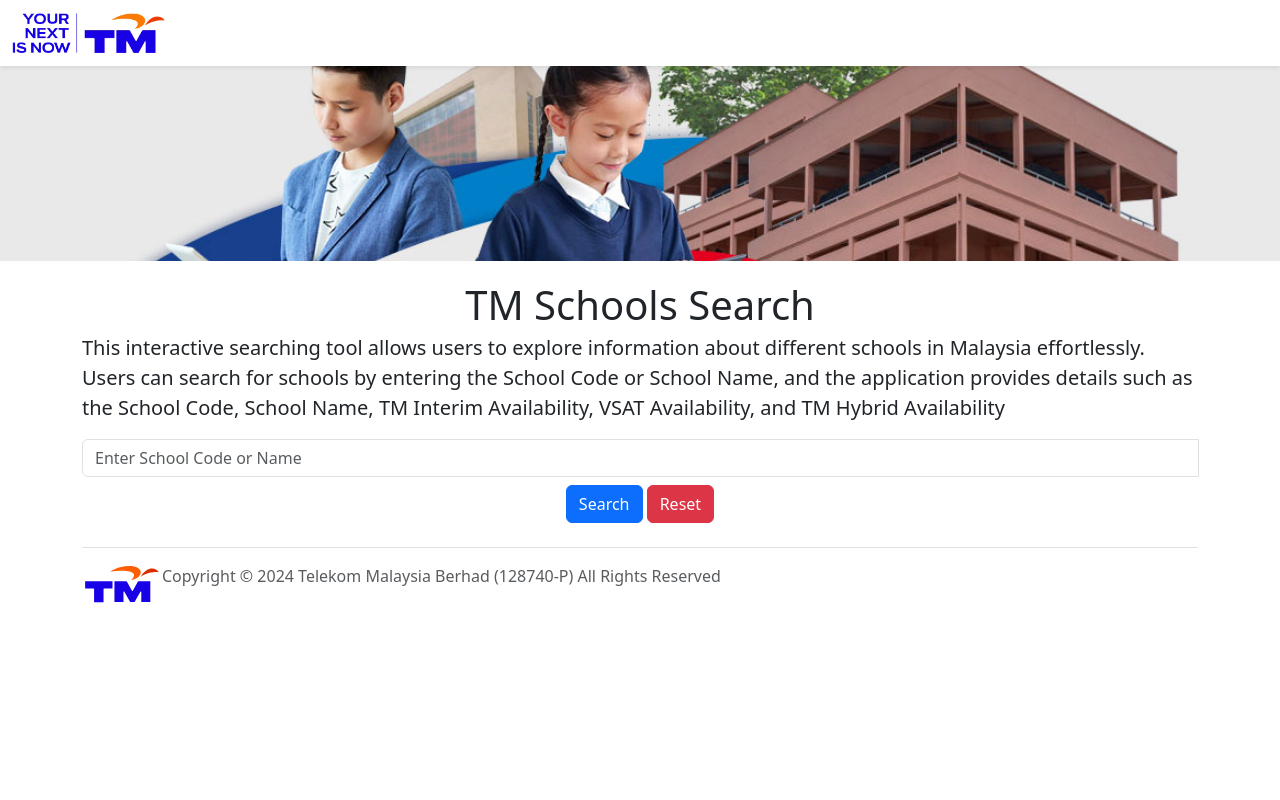
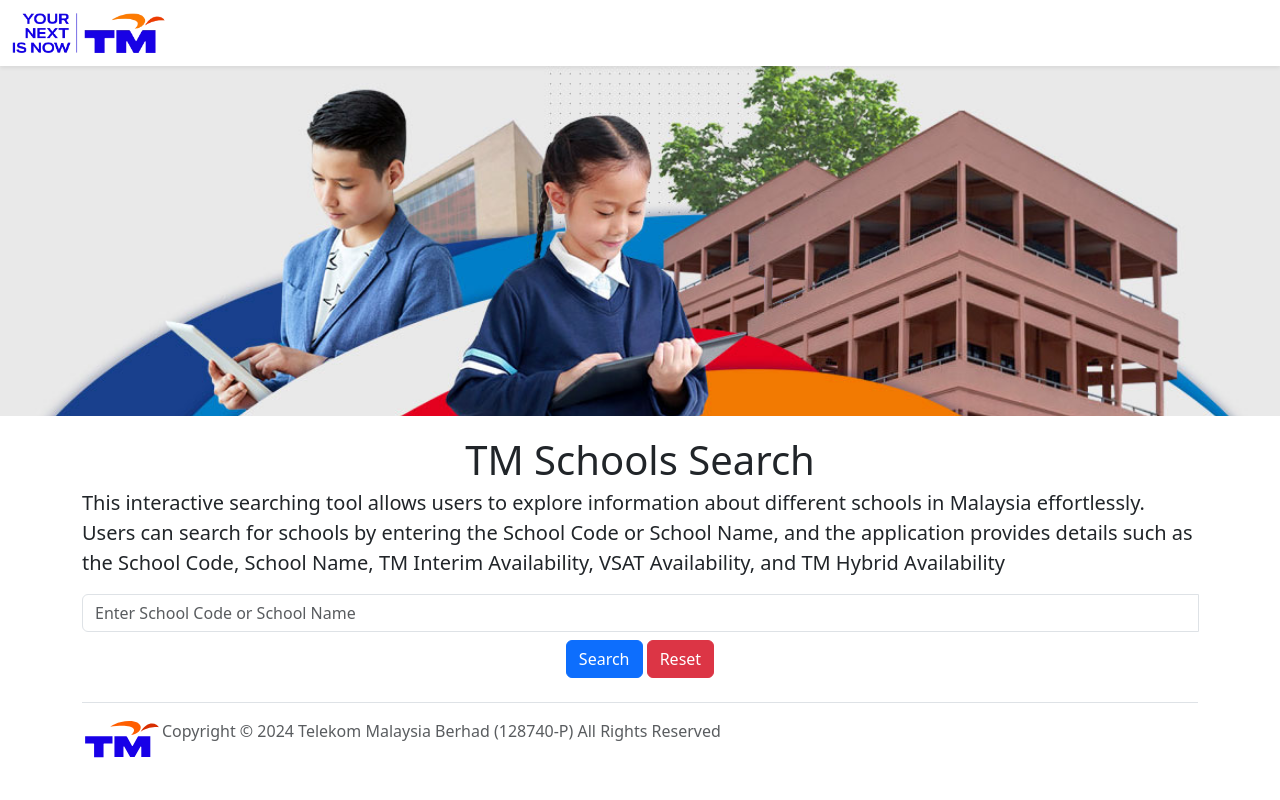
Before and after one commit to sharman1209/tm-schools-website-v3, a Flask app: template templates/home.html in a window 1280 px wide. Run offline with Flask 3, Linux system fonts and the light colour scheme; the template is opened without the code that fills it, so the values that code supplies are empty.

Commit message:
Improved GUI

```diff
--- a/templates/banner.html
+++ b/templates/banner.html
@@ -1,6 +1,6 @@
 <style>
   #banner {
-    height: 205px;
+    height: 360px;
     width: 100%;
     object-fit: cover;
     margin-bottom:16px;
--- a/templates/home.html
+++ b/templates/home.html
@@ -26,7 +26,7 @@
       <!-- Your body content goes here -->
       <form method="post" class="mt-3" id="searchForm">
           <div class="input-group">
-              <input type="text" name="school_query" class="form-control" placeholder="Enter School Code or Name" required
+              <input type="text" name="school_query" class="form-control" placeholder="Enter School Code or School Name" required
                       id="schoolCodeInput" value="{{ request.form['school_query'] if request.form['school_query'] else '' }}">
               <!-- Suggestions dropdown -->
               <div class="dropdown">
@@ -78,7 +78,7 @@
 
       {% if request.method == 'POST' and request.form['school_query'] %}
           {% if result %}
-              <h2 class="text-center mt-2 mb-4">Search Result</h2>
+              <h2 class="text-center mt-1 mb-1">Search Result</h2>
               <div class="table-responsive">
                   <table class="table table-bordered border-primary">
                       <thead>
```
